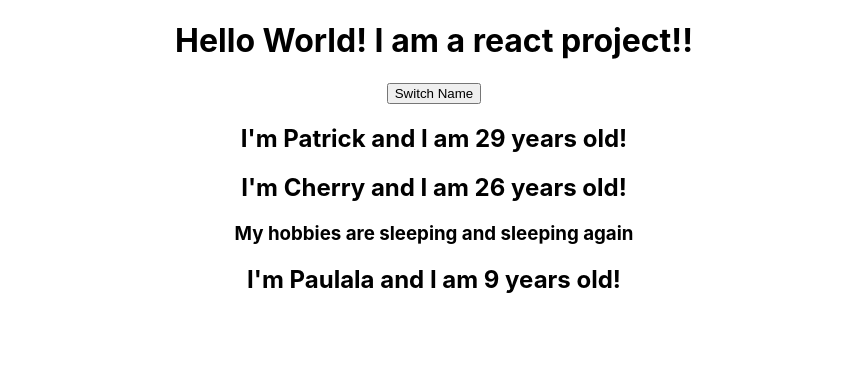
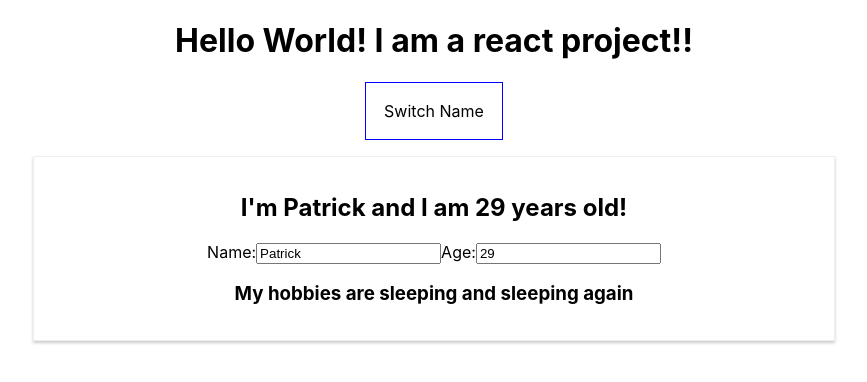
Before and after one commit to patmander007/react-demo, a React (Create React App) app: page / in a window 1280 px wide. Shown: the top 382 px of the page, without its empty margins (206-1073 px from the left). Built offline with nearby package versions, Linux system fonts and the light colour scheme.

Commit message:
person 2 way binding

```diff
--- a/src/App.js
+++ b/src/App.js
@@ -6,82 +6,57 @@ import cloneDeep from "lodash/cloneDeep";
 // class components approach
 class App extends Component {
   state = {
-    persons: [
-      { name: "Patrick", age: 29 },
-      { name: "Cherry", age: 26 },
-      { name: "Paulala", age: 9 },
-    ],
+    persons: [{ name: "Patrick", age: 29 }],
   };
-
-  previousPersons = null;
-
-  // switchNameHandler = () => {
-  //   if (this.previousPersons == null) {
-  //     this.previousPersons = cloneDeep(this.state.persons);
-  //     this.setState({
-  //       persons: [
-  //         { name: "Cherry", age: 26 },
-  //         { name: "Patrick", age: 29 },
-  //         { name: "Paulalong", age: 9 },
-  //       ],
-  //     });
-  //   } else {
-  //     let tempPersons = cloneDeep(this.previousPersons);
-  //     this.previousPersons = cloneDeep(this.state.persons);
-  //     this.setState({
-  //       persons: tempPersons,
-  //     });
-  //   }
-  // };
-
-  //overriding
-  // switchNameHandler = (newName) => {
-  //   this.setState({
-  //     persons: [
-  //       { name: "Cherry", age: 26 },
-  //       { name: newName, age: 29 },
-  //       { name: "Paulalong", age: 9 },
-  //     ],
-  //   });
-  // };
 
   switchNameHandler = (newName, newAge) => {
     this.setState({
-      persons: [
-        { name: "Cherry", age: 26 },
-        { name: newName, age: newAge },
-        { name: "Paulalong", age: 9 },
-      ],
+      persons: [{ name: newName, age: newAge }],
+    });
+  };
+
+  nameChangedHandler = (event) => {
+    this.setState({
+      persons: [{ name: event.target.value, age: this.state.persons[0].age }],
+    });
+  };
+
+  ageChangedHandler = (event) => {
+    this.setState({
+      persons: [{ name: this.state.persons[0].name, age: event.target.value }],
     });
   };
 
   render() {
+    const buttonStyle = {
+      backgroundColor: "white",
+      font: "inherit",
+      border: "1px solid blue",
+      padding: "18px",
+      cursor: "pointer",
+    };
+
     return (
       <div className="App">
         <h1>Hello World! I am a react project!!</h1>
 
         {/* arrow function here is costly and not recommended */}
-        <button onClick={() => this.switchNameHandler("Norman", 25)}>
+        <button
+          style={buttonStyle}
+          onClick={() => this.switchNameHandler("Norman", 25)}
+        >
           Switch Name
         </button>
 
         <Person
           name={this.state.persons[0].name}
           age={this.state.persons[0].age}
-        />
-
-        <Person
-          name={this.state.persons[1].name}
-          age={this.state.persons[1].age}
           clickMe={this.switchNameHandler.bind(this, "Patricio", 20)}
+          changedName={this.nameChangedHandler}
+          changedAge={this.ageChangedHandler}
         >
           My hobbies are sleeping and sleeping again
         </Person>
-
-        <Person
-          name={this.state.persons[2].name}
-          age={this.state.persons[2].age}
-        />
       </div>
     );
 
--- /dev/null
+++ b/src/components/Person/Person.css
@@ -0,0 +1,8 @@
+.Person {
+  width: 60%;
+  border: 1px solid #eee;
+  box-shadow: 0 2px 3px #ccc;
+  padding: 16px;
+  text-align: center;
+  margin: 16px auto;
+}
--- a/src/components/Person/Person.js
+++ b/src/components/Person/Person.js
@@ -1,11 +1,21 @@
 import React from "react";
+import "./Person.css";
 
 const person = (props) => {
   return (
-    <div>
+    <div className="Person">
       <h2 onClick={props.clickMe}>
         I'm {props.name} and I am {props.age} years old!
       </h2>
+      <label>
+        Name:
+        <input type="text" onChange={props.changedName} value={props.name} />
+      </label>
+      <label>
+        Age:
+        <input type="text" onChange={props.changedAge} value={props.age} />
+      </label>
+
       <h3>{props.children}</h3>
     </div>
   );
```
